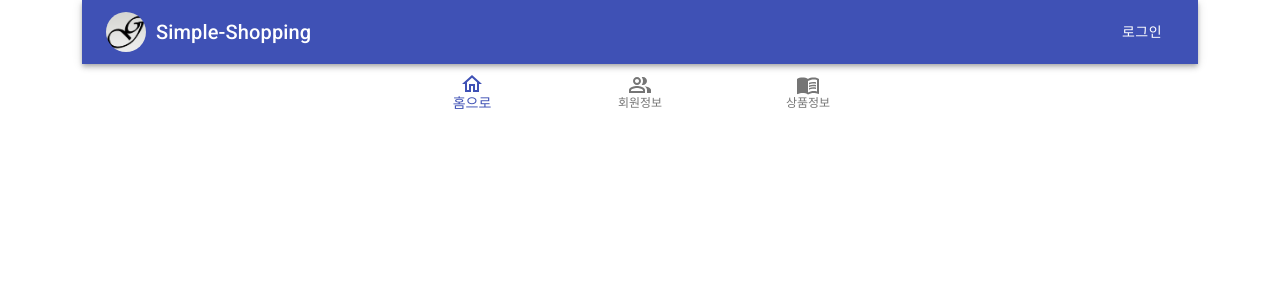
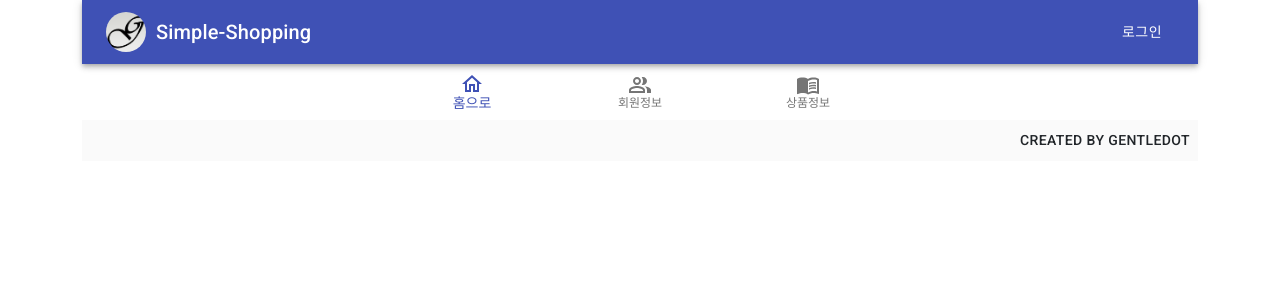
Before and after one commit to GentleDot/simple-shopping-front, a React (Create React App) app: page / in a window 1280 px wide. Shown: the top 300 px of the page. Built offline with nearby package versions, Linux system fonts and the light colour scheme.

Commit message:
simple-shopping-front : Header (AppBar), Footer(BottomNavigation) 생성(2)

```diff
--- a/src/components/common/Footer/Footer.js
+++ b/src/components/common/Footer/Footer.js
@@ -1,16 +1,22 @@
 import React from 'react';
-import {BottomNavigation, BottomNavigationAction, makeStyles} from "@material-ui/core";
+import {BottomNavigation, BottomNavigationAction, makeStyles, Typography} from "@material-ui/core";
 import {HomeOutlined, MenuBookOutlined, PeopleAltOutlined} from "@material-ui/icons";
 
-const useStyles = makeStyles({
-
-});
+const useStyles = makeStyles((theme) => ({
+    madeBy: {
+        ...theme.typography.button,
+        backgroundColor: theme.palette.background.default,
+        padding: theme.spacing(1),
+        textAlign: 'right',
+    }
+}));
 
 const Footer = () => {
     const classes = useStyles();
     const [value, setValue] = React.useState(0);
 
     return (
+        <>
             <BottomNavigation
                 value={value}
                 onChange={(event, newValue) => {
@@ -18,10 +24,14 @@ const Footer = () => {
                 }}
                 showLabels
             >
-            <BottomNavigationAction label='홈으로' icon={<HomeOutlined />} />
-            <BottomNavigationAction label='회원정보' icon={<PeopleAltOutlined />} />
-            <BottomNavigationAction label='상품정보' icon={<MenuBookOutlined />} />
+                <BottomNavigationAction label='홈으로' icon={<HomeOutlined/>}/>
+                <BottomNavigationAction label='회원정보' icon={<PeopleAltOutlined/>}/>
+                <BottomNavigationAction label='상품정보' icon={<MenuBookOutlined/>}/>
             </BottomNavigation>
+            <div>
+                <Typography className={classes.madeBy} variant='subtitle2'> created by gentledot </Typography>
+            </div>
+        </>
     );
 };
 
```
Lines whose indentation alone changed are shown as unchanged.
